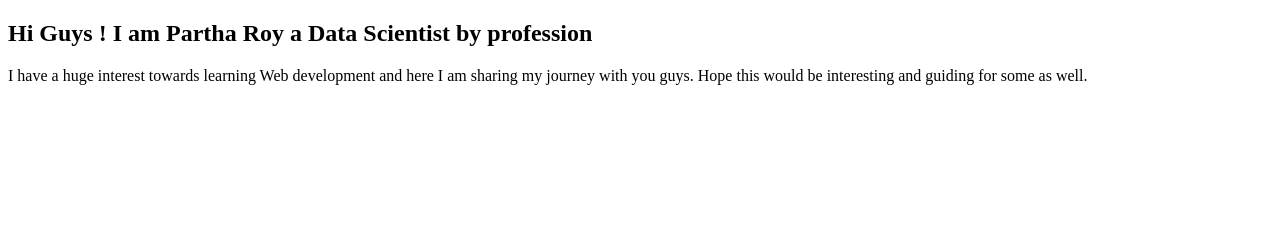
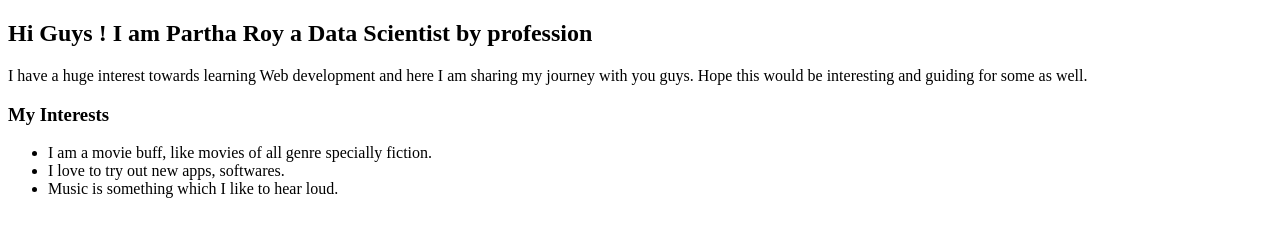
Before and after one commit to partharoyy/partharoy-site, a plain HTML site: page index.html in a window 1280 px wide. Drawn offline with Linux system fonts and the light colour scheme.

Commit message:
update: added interests

```diff
--- a/index.html
+++ b/index.html
@@ -9,8 +9,19 @@
 
 <body>
     <h2>Hi Guys ! I am Partha Roy a Data Scientist by profession</h2>
-    <p>I have a huge interest towards learning Web development and here I am sharing my journey with you guys.
+    <p>
+        I have a huge interest towards learning Web development and here I am sharing my journey with you guys.
         Hope this would be interesting and guiding for some as well.
+    </p>
+
+    <h3>My Interests</h3>
+    <p>
+    <ul>
+        <li>I am a movie buff, like movies of all genre specially fiction.</li>
+        <li>I love to try out new apps, softwares.</li>
+        <li>Music is something which I like to hear loud.</li>
+    </ul>
+
     </p>
 </body>
 
```
